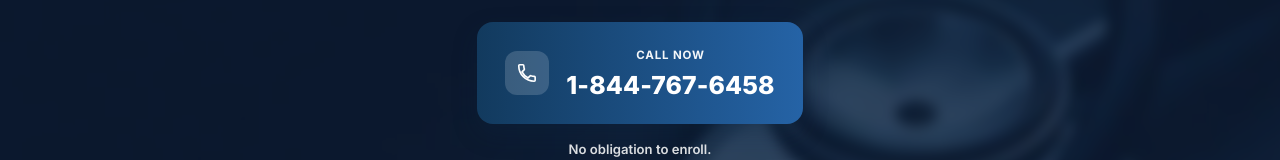
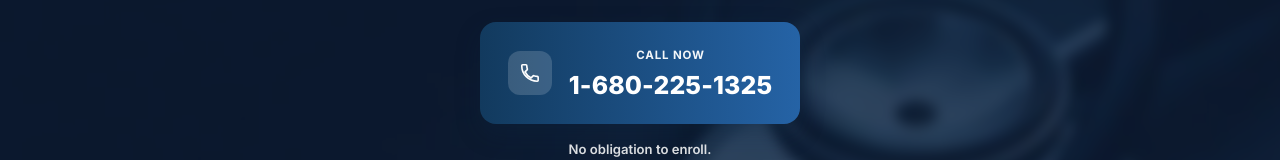
Before and after one commit to kamil-Abbas12/Best-Medicare_Advisor, a Next.js app: page /quote in a window 1280 px wide. Shown: the part 714-874 px from the top of the page. Built offline with nearby package versions, Linux system fonts and the light colour scheme.

Commit message:
Add Medicare Advisor website

```diff
--- a/app/quote/page.tsx
+++ b/app/quote/page.tsx
@@ -57,7 +57,7 @@ export default function QuotePage() {
             <span className="call-text">
               <span className="call-label">Call Now</span>
               <br />
-              <span className="call-number">1-844-767-6458</span>
+              <span className="call-number">1-680-225-1325</span>
             </span>
           </a>
 
@@ -66,7 +66,7 @@ export default function QuotePage() {
           </div>
 
           <div className="tty-line" style={{ textAlign: "center" }}>
-            <strong>TTY:</strong> 1-877-486-2048 &nbsp;&bull;&nbsp; Mon&ndash;Fri, 8am&ndash;9pm ET
+            <strong>TTY:</strong> 1-680-225-1325 &nbsp;&bull;&nbsp; Mon&ndash;Fri, 8am&ndash;9pm ET
           </div>
         </div>
       </div>
```
